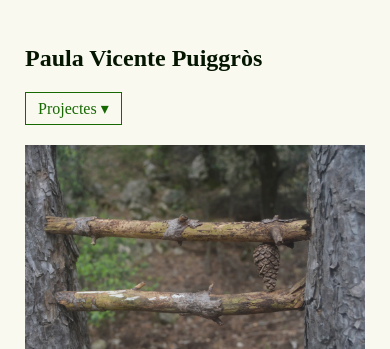
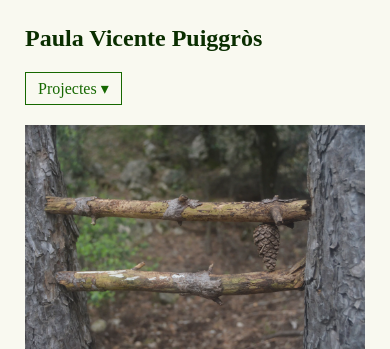
Before and after one commit to paulavicentepuiggros/website, a plain HTML site: page tot.html in a window 390 px wide. Shown: the top 349 px of the page. Drawn offline with Linux system fonts and the light colour scheme.

Commit message:
igualar estils

```diff
--- a/style1.css
+++ b/style1.css
@@ -16,6 +16,10 @@ body {
     top: 25px;
 }
 
+.columna-texto h2 {
+    margin-top: 0;
+}
+
 .menu-check,
 .menu-boto {
     display: none;
@@ -23,16 +27,15 @@ body {
 
 .columna-texto p {
     margin: 8px 0;
+    width: 250px; /* Ajusta aquest número fins que el teu nom càpiga en 1 línia i els títols llargs baixin sols */
 }
 
 .columna-texto p:first-of-type {
     margin-top: 0;
 }
-p {
-     font-size: 13px;
-}
+
 a, a:visited {
-    color: #041500;
+    color: #0a2e00;
     text-decoration: none;
 }
 
--- a/style2.css
+++ b/style2.css
@@ -16,6 +16,10 @@ body {
     top: 25px;
 }
 
+.columna-texto h2 {
+    margin-top: 0;
+}
+
 .menu-check,
 .menu-boto {
     display: none;
@@ -23,9 +27,7 @@ body {
 
 .columna-texto p {
     margin: 8px 0;
-}
-p {
-     font-size: 13px;
+    width: 250px; /* Ajusta aquest número fins que el teu nom càpiga en 1 línia i els títols llargs baixin sols */
 }
 
 .columna-texto p:first-of-type {
@@ -33,7 +35,7 @@ p {
 }
 
 a, a:visited {
-    color: #166800;
+    color: #0a2e00;
     text-decoration: none;
 }
 
@@ -41,7 +43,6 @@ a:hover {
     background-color: #F2E94E;
     text-decoration: none;
 }
-
 /* Ordinador: 3 columnes */
 .columnas {
     flex: 1;
--- a/styleportada.css
+++ b/styleportada.css
@@ -16,10 +16,7 @@ body {
     position: sticky;
     top: 25px;
 }
-p {
-     color: #000000;
 
-}
 .columna-texto h2 {
     margin-top: 0;
 }
@@ -37,10 +34,8 @@ p {
     margin-top: 0;
 }
 
-
-
-a,a:visited {
-    color: #0c3700;
+a, a:visited {
+    color: #0a2e00;
     text-decoration: none;
 }
 
@@ -121,6 +116,15 @@ a:hover {
     }
 
     .columnas {
+        width: 100%;
+        flex: none;
         grid-template-columns: 1fr;
+        gap: 20px;
+    }
+
+    .foto-portada {
+        width: 100%;
+        flex: none;
+        height: 70vh;
     }
 }
```
Also changed, not shown: tot.html (+0 -1 lines).
